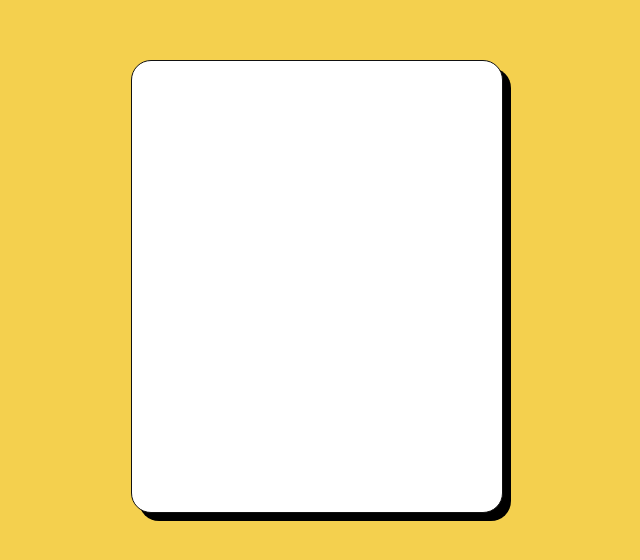
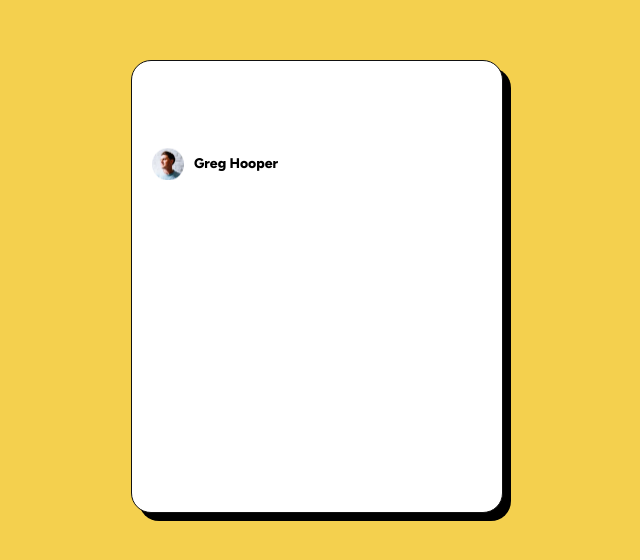
Before and after one commit to hero-app-peru/frontend-blog_preview_card, a plain HTML site: page index.html in a window 1280 px wide. Shown: the part 114-674 px from the top of the page, without its empty margins (323-963 px from the left). Drawn offline with Linux system fonts and the light colour scheme.

Commit message:
1 subida - cambios avatar

```diff
--- a/index.html
+++ b/index.html
@@ -26,6 +26,12 @@
         </section>
         <section class="container-avatar">
 
+            <figure class="container-avatar-figure">
+                <div class="container-avatar-photo">
+            </figure>
+            <div class="container-avatar-name">
+                <p>Greg Hooper</p>
+            </div>
 
         </section>
     </main>
--- a/style/style.css
+++ b/style/style.css
@@ -35,7 +35,35 @@ body{
 
 /* CONTAINER - AVATAR */
 
+.container-avatar{
+    display: flex;
+    flex-direction: row;
+    justify-content: flex-start;
+    align-items: center;
+    column-gap: 10px;
 
+    width: 100%;
+    height: 32px;
+}
+
+.container-avatar-figure{
+    width: 32px;
+    height: 100%;
+}
+
+.container-avatar-photo{
+    background-image: url("../image/image-avatar.webp");
+    background-repeat: no-repeat;
+    background-position: center;
+    background-size: cover;
+    height: 100%;
+    width: 100%;
+}
+
+.container-avatar-name{
+    font-size: 14px;
+    font-weight: 800;
+}
 
 /* BREAKPOINTS */
 
```
